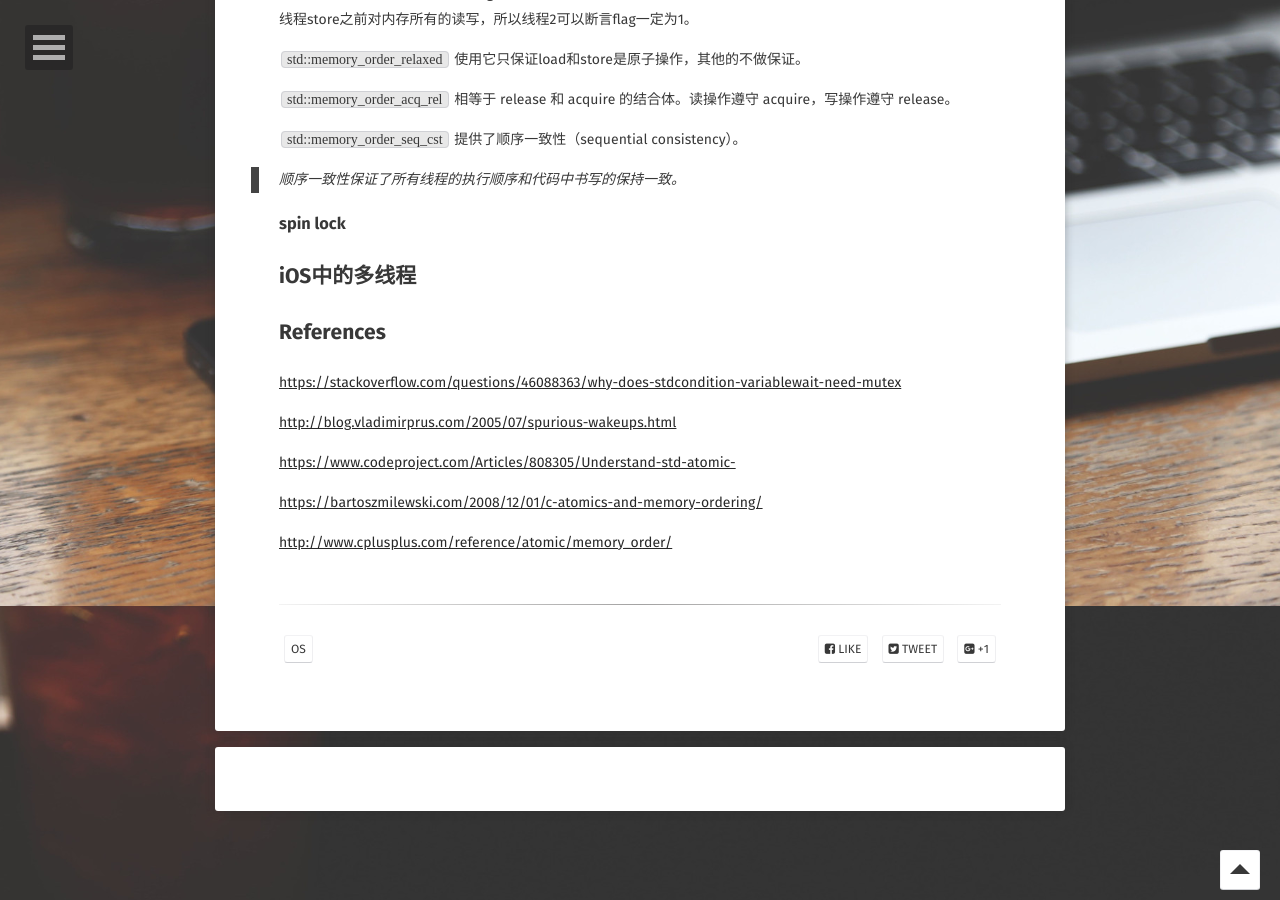
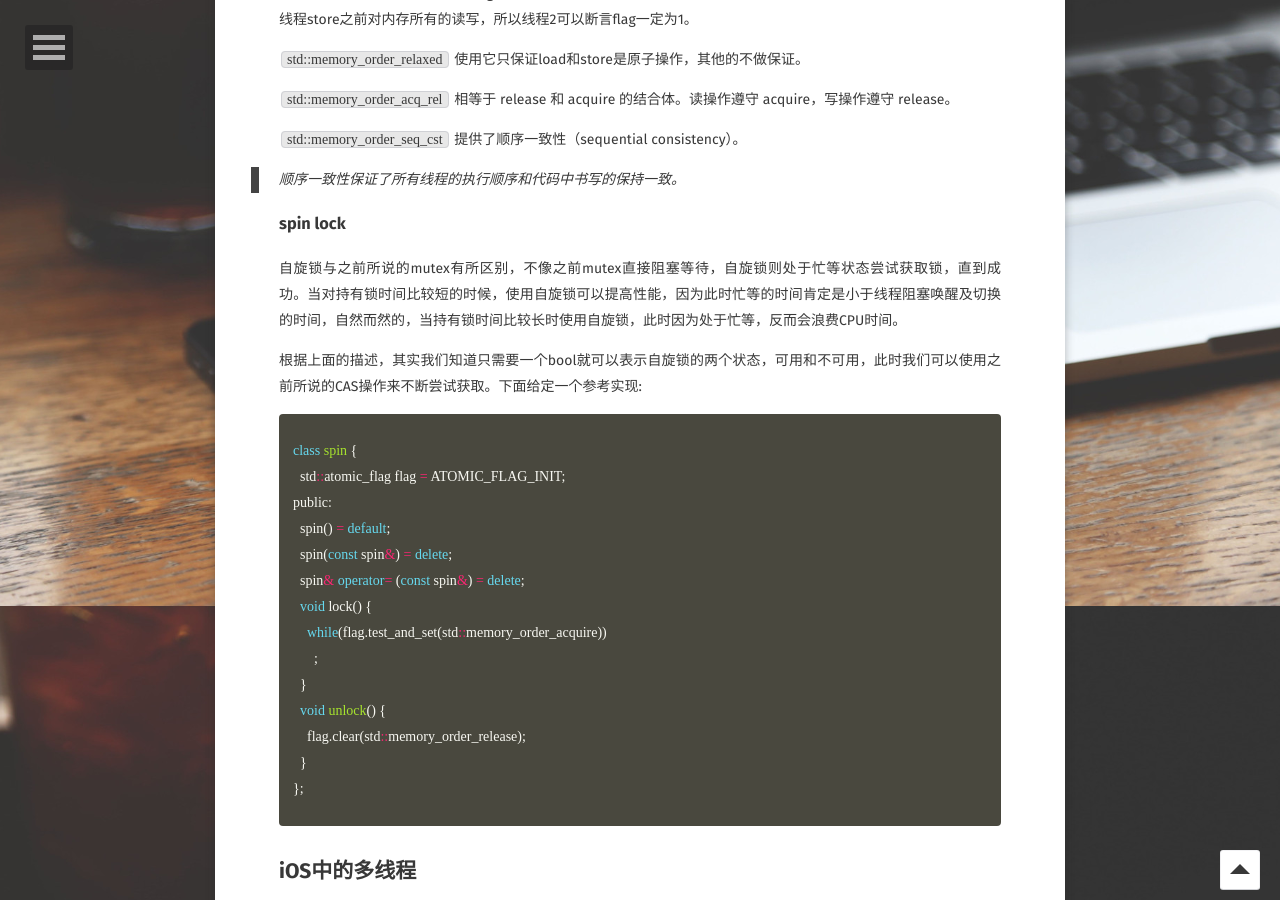
Before and after one commit to longjianjiang/longjianjiang.github.io, a Jekyll site: the page built from _posts/2019-03-07-thread-safety.md, in a window 1280 px wide and 900 px high, scrolled down 9294 px. Built offline with Jekyll 4.4.1, drawn with Linux system fonts in a browser that asks for light colours; some web fonts are replaced; comment, search, counter and statistics services are not loaded.

Commit message:
Update(auto commit)

```diff
--- a/_posts/2019-03-07-thread-safety.md
+++ b/_posts/2019-03-07-thread-safety.md
@@ -321,6 +321,26 @@ void thread_2() {
 
 ### spin lock
 
+自旋锁与之前所说的mutex有所区别，不像之前mutex直接阻塞等待，自旋锁则处于忙等状态尝试获取锁，直到成功。当对持有锁时间比较短的时候，使用自旋锁可以提高性能，因为此时忙等的时间肯定是小于线程阻塞唤醒及切换的时间，自然而然的，当持有锁时间比较长时使用自旋锁，此时因为处于忙等，反而会浪费CPU时间。
+
+根据上面的描述，其实我们知道只需要一个bool就可以表示自旋锁的两个状态，可用和不可用，此时我们可以使用之前所说的CAS操作来不断尝试获取。下面给定一个参考实现:
+
+{% highlight cpp %}
+class spin {
+  std::atomic_flag flag = ATOMIC_FLAG_INIT;
+public:
+  spin() = default;
+  spin(const spin&) = delete;
+  spin& operator= (const spin&) = delete;
+  void lock() {
+    while(flag.test_and_set(std::memory_order_acquire))
+      ;
+  }
+  void unlock() {
+    flag.clear(std::memory_order_release);
+  }
+};
+{% endhighlight %}
 
 
 ## iOS中的多线程
```
